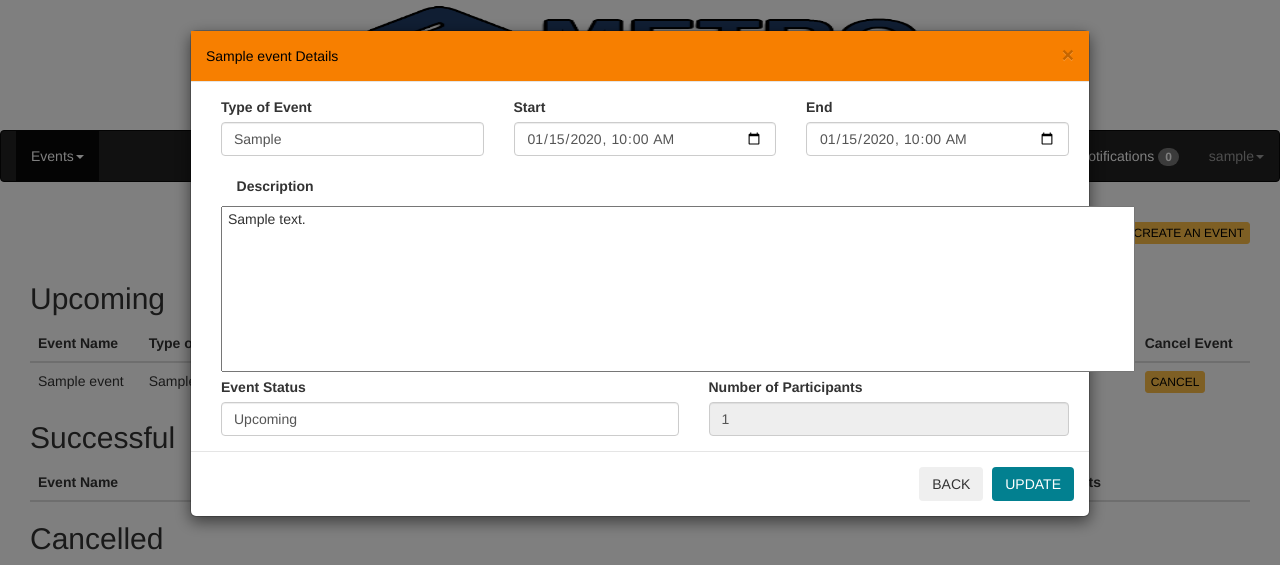
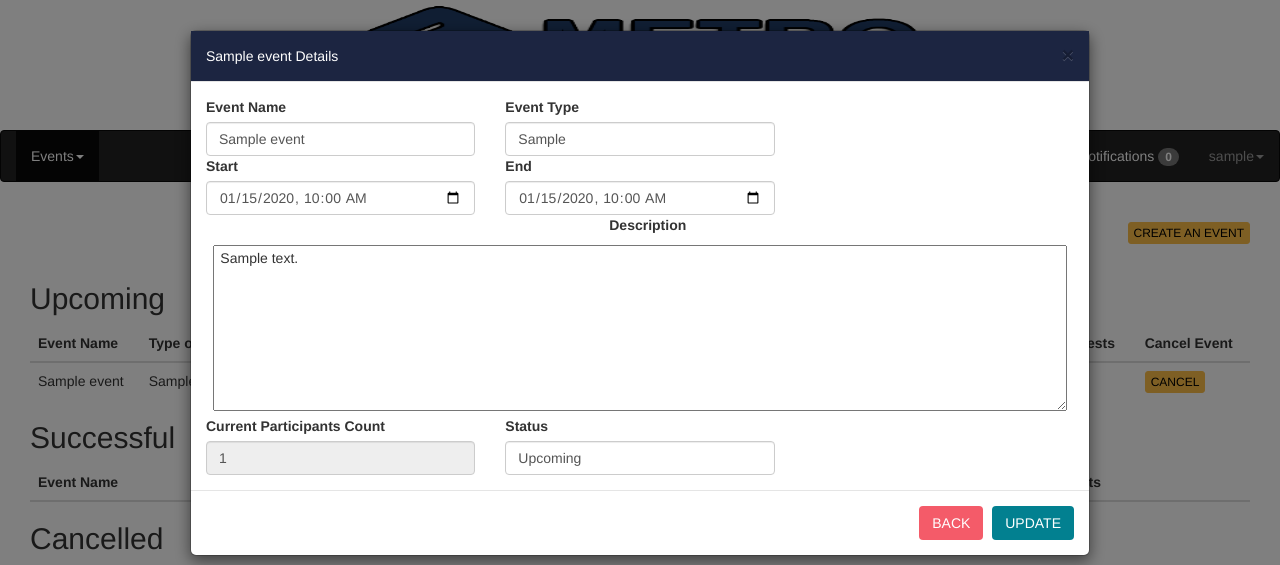
Before and after one commit to anne-rl/g6metroevents, a Django app: page /user/o-eventlist in a window 1280 px wide, after a click on "Details". Shown: the top 565 px of the page. Run offline with Django 3.2, Linux system fonts and the light colour scheme; a user stored in the database is signed in; tables that the repository leaves empty hold one stand-in row (values such as "Sample post"); data that the repository does not hold is empty; some libraries are stand-ins or nearby versions.

Commit message:
update event

```diff
--- a/g6metroevents/templates/orgdashboard_eventList.html
+++ b/g6metroevents/templates/orgdashboard_eventList.html
@@ -104,7 +104,7 @@
                   <div class="modal fade" id="modalView-{{event.id}}" tabindex="-1" role="dialog" aria-labelledby="newModalLabel" aria-hidden="true">
                      <div class="modal-dialog modal-lg" role="document">
                         <div class="modal-content">
-                           <div class="modal-header" style="background-color:#f77f00; color:black;">
+                           <div class="modal-header" style="background-color:#1C2541; color:#ffffff;">
                               <button type="button" class="close" data-dismiss="modal" aria-label="Close"> <span aria-hidden="true">&times;</span> </button>
                               <h5 class="modal-title">{{event.name}} Details</h5>
                            </div>
@@ -119,43 +119,50 @@
                                     </div>
                                     {% endif %} {% endif %} {% endfor %} {% endfor %}
                                  </div> -->
-                                  <input name="eventID" id="eventID" type="hidden" placeholder="" class="form-control" value="{{event.id}}">
-                                 <div class="container">
-                                 <div class="row" style="width: 1200">
-                                    <div class="col-md-3 mb-3">
-                                       <label>Type of Event</label>
+                                 <div class="row">
+                                    <div class="col-sm-4">
+                                       <label>Event Name</label>
+                                       <input name="name" type="text" max="255" class="form-control" id="name" placeholder="" value="{{event.name}}" }>
+                                    </div>
+                                    <div class="col-sm-4">
+                                       <label>Event Type</label>
                                        <input name="type" id="type" type="int" placeholder="" class="form-control" max="100" value="{{event.type}}" required>
                                     </div>
-                                    <div class="col-md-3 mb-3">
+                                    <div class="col-sm-4">
+                                       <input name="eventID" id="eventID" type="hidden" placeholder="" class="form-control" value="{{event.id}}">
+                                    </div>
+                                 </div>
+                                 <div class="row">
+                                    <div class="col-sm-4">
                                        <label>Start</label>
                                        <input name="startdate" type="datetime-local" class="form-control" id="startdate" placeholder="sgs" value="{{event.startDateTime|date:'Y-m-d\TH:i:s'}}">
                                     </div>
-                                    <div class="col-md-3 mb-3">
+                                    <div class="col-sm-4">
                                        <label>End</label>
                                        <input name="endDate" id="endDate" type="datetime-local" placeholder="" class="form-control" max="100" value="{{event.endDateTime|date:'Y-m-d\TH:i:s'}}">
                                     </div>
                                  </div>
-                                 <br>
-                                 <div class="row" style="width: 1200">
-                                   <div class="col-md-6 mb-4">
-                                       <strong><p>&nbsp;&nbsp;&nbsp;&nbsp;Description</p></strong>
-                                       <textarea id="description" name="description" rows="8" cols="110" style="resize: none;"> {{event.description}}</textarea>
-                                  </div>
+                                 <div class="row">
+                                    <center>
+                                       <strong>
+                                          <p>&nbsp;&nbsp;&nbsp;&nbsp;Description</p>
+                                       </strong>
+                                       <textarea id="description" name="description" rows="8" cols="100" style="width: 95%;"> {{event.description}}</textarea>
+                                    </center>
                                  </div>
                                  <div class="row">
-                                    <div class="col-sm-5">
-                                       <label>Event Status</label>
-                                       <input name="status" id="status" type="int" placeholder="" class="form-control" max="100" value="{{event.status}}">
+                                    <div class="col-sm-4">
+                                       <label>Current Participants Count</label>
+                                       <input name="participantsCount" id="participantsCount" type="int" placeholder="" class="form-control" max="100" value="{{event.participantsCount}}" readonly>
                                     </div>
                                     <div class="col-sm-4">
-                                       <label>Number of Participants</label>
-                                       <input name="participantsCount" id="participantsCount" type="int" placeholder="" class="form-control" max="100" value="{{event.participantsCount}}" readonly>
+                                       <label>Status</label>
+                                       <input name="status" id="status" type="int" placeholder="" class="form-control" max="100" value="{{event.status}}">
                                     </div>
                                  </div>
                               </div>
-                           </div>
                               <div class="modal-footer">
-                                 <button type="button" class="btn" data-dismiss="modal">BACK</button>
+                                 <button type="button" class="btn" data-dismiss="modal" style="background-color:#F45B69; color:#ffffff;">BACK</button>
                                  <button type="submit" id="btnUpdate" name="btnUpdate" class="btn" style="background-color:#028090; color:#ffffff;">UPDATE</button>
                               </div>
                            </form>
```
